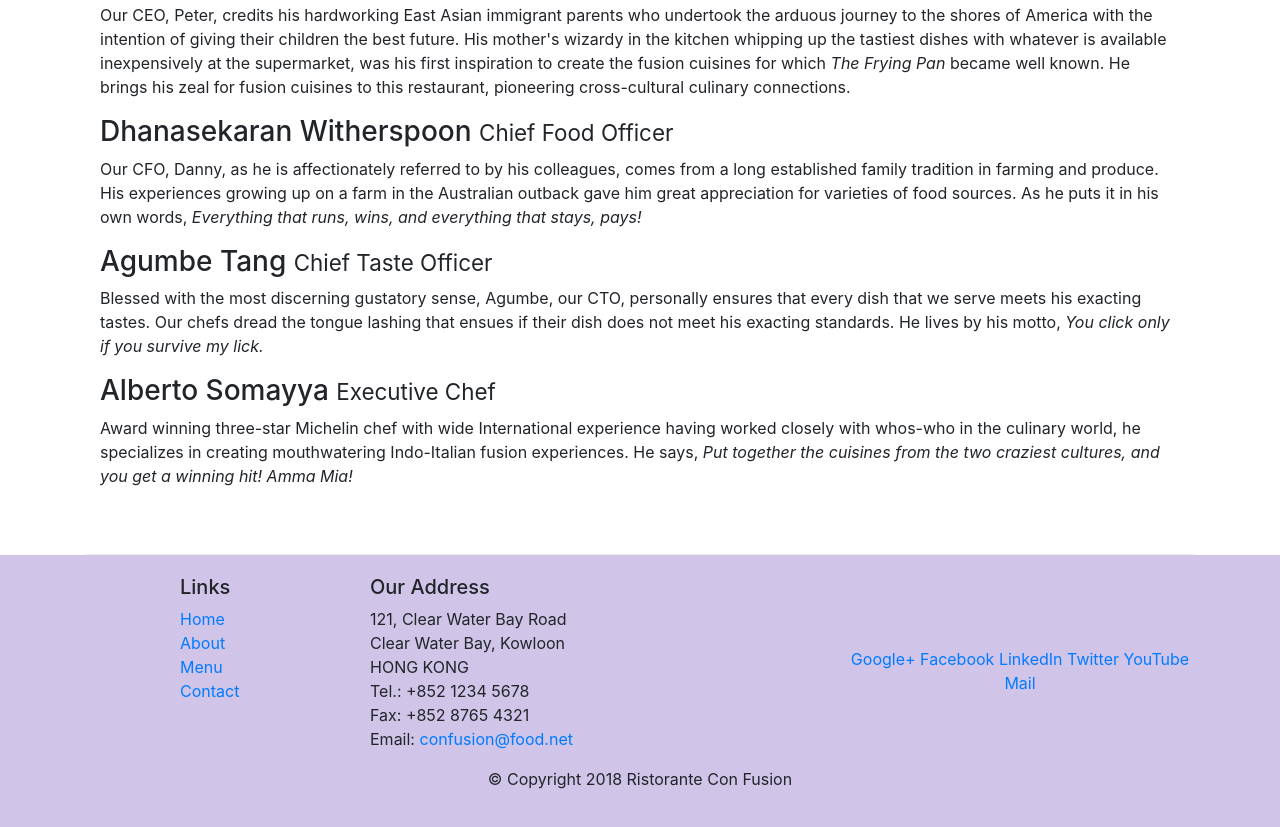
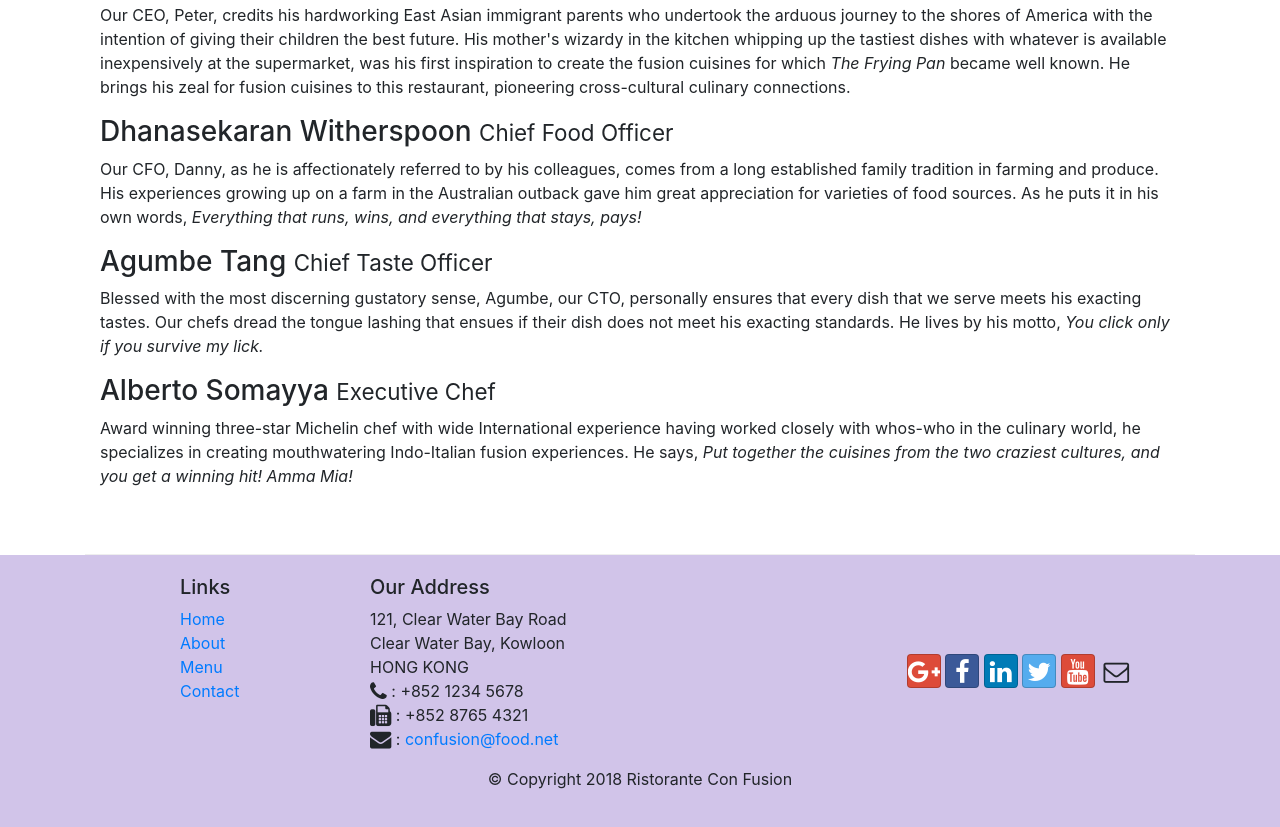
Before and after one commit to helios1101/Bootstrap, a website: page aboutus.html in a window 1280 px wide. Shown: the part 995-1822 px from the top of the page. Drawn offline with nearby package versions, Linux system fonts and the light colour scheme.

Commit message:
Footer Icons

```diff
--- a/aboutus.html
+++ b/aboutus.html
@@ -105,19 +105,19 @@
 		              121, Clear Water Bay Road<br>
 		              Clear Water Bay, Kowloon<br>
 		              HONG KONG<br>
-		              Tel.: +852 1234 5678<br>
-		              Fax: +852 8765 4321<br>
-		              Email: <a href="mailto:confusion@food.net">confusion@food.net</a>
+		              <i class="fa fa-phone fa-lg"></i>  : +852 1234 5678<br>
+		              <i class="fa fa-fax fa-lg"></i>  : +852 8765 4321<br>
+		              <i class="fa fa-envelope fa-lg"></i>  : <a href="mailto:confusion@food.net">confusion@food.net</a>
 		           </address>
                 </div>
                 <div class="col-12 col-sm-4 align-self-center">
                     <div class="text-center">
-                        <a href="http://google.com/+">Google+</a>
-                        <a href="http://www.facebook.com/profile.php?id=">Facebook</a>
-                        <a href="http://www.linkedin.com/in/">LinkedIn</a>
-                        <a href="http://twitter.com/">Twitter</a>
-                        <a href="http://youtube.com/">YouTube</a>
-                        <a href="mailto:">Mail</a>
+                        <a class="btn btn-social-icon btn-google" href="http://google.com/+"><i class="fa fa-google-plus fa-lg"></i></a>
+                        <a class="btn btn-social-icon btn-facebook" href="http://www.facebook.com/profile.php?id="><i class="fa fa-facebook fa-lg"></i></a>
+                        <a class="btn btn-social-icon btn-linkedin" href="http://www.linkedin.com/in/"><i class="fa fa-linkedin fa-lg"></i></a>
+                        <a class="btn btn-social-icon btn-twitter" href="http://twitter.com/"><i class="fa fa-twitter fa-lg"></i></a>
+                        <a class="btn btn-social-icon btn-google" href="http://youtube.com/"><i class="fa fa-youtube fa-lg"></i></a>
+                        <a class="btn btn-social-icon" href="mailto:"><i class="fa fa-envelope-o fa-lg"></i></a>
                     </div>
                 </div>
            </div>
```
Also changed, not shown: index.html (+9 -9 lines).
